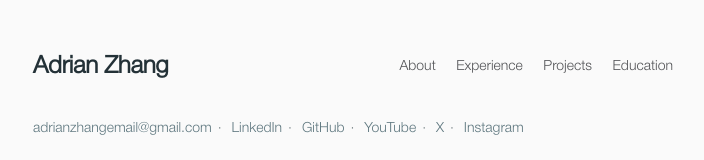
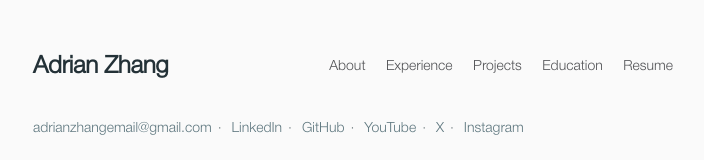
Before and after one commit to zhang-adrian/zhang-adrian.github.io, a plain HTML site: page index.html in a window 1280 px wide. Shown: the top 160 px of the page, without its empty margins (287-991 px from the left). Drawn offline with Linux system fonts and the light colour scheme.

Commit message:
Add resume PDF and nav link

```diff
--- a/index.html
+++ b/index.html
@@ -119,6 +119,7 @@
                 <a href="#experience">Experience</a>
                 <a href="#projects">Projects</a>
                 <a href="#education">Education</a>
+                <a href="Adrian_Zhang_Resume.pdf" target="_blank">Resume</a>
             </nav>
         </header>
 
```
Also changed, not shown: 1 other file.
